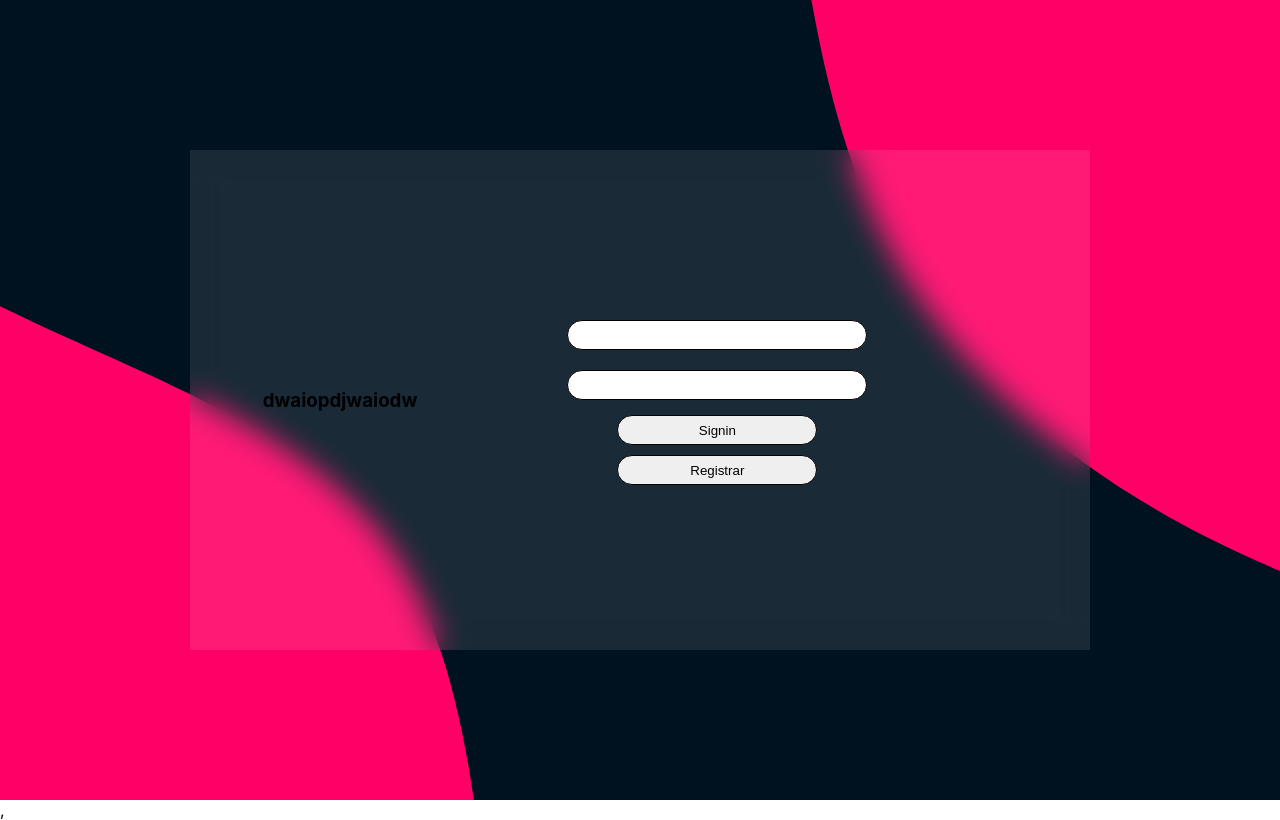
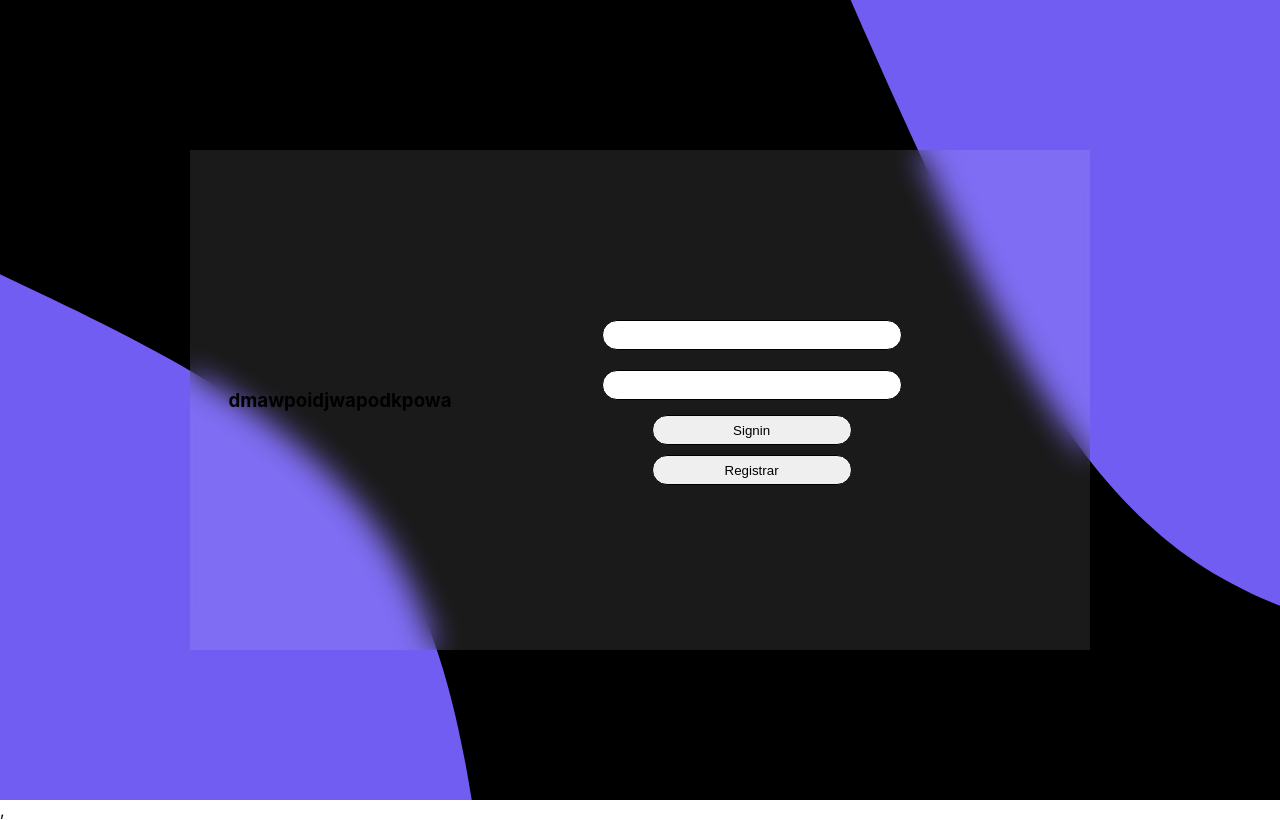
Before and after one commit to brenooliveiranascimento/Drawing-Station-Web, a React (Create React App) app: page / in a window 1280 px wide. Built offline with nearby package versions, Linux system fonts and the light colour scheme; no server answers; the database is empty.

Commit message:
create ImageCard

```diff
--- a/src/Components/AuthCard/AuthCard.tsx
+++ b/src/Components/AuthComponents/AuthCard/AuthCard.tsx
@@ -1,11 +1,12 @@
 import React from 'react';
 import AuthFormComponent from '../AuthForm/AuthFormComponent';
+import ImageCard from '../ImageAuht/ImageCard';
 import { CardContainer } from './AuthCardStyle';
 
 function AuthCard() {
   return (
     <CardContainer>
-      <h1>dwaiopdjwaiodw</h1>
+      <ImageCard />
       <AuthFormComponent />
     </CardContainer>
   );
--- /dev/null
+++ b/src/Components/AuthComponents/ImageAuht/ImageCard.tsx
@@ -0,0 +1,9 @@
+import React from 'react';
+
+function ImageCard() {
+  return (
+    <h1>dmawpoidjwapodkpowa</h1>
+  );
+}
+
+export default ImageCard;
--- a/src/Pages/Auth/Auth.tsx
+++ b/src/Pages/Auth/Auth.tsx
@@ -1,5 +1,5 @@
 import React from 'react';
-import AuthCard from '../../Components/AuthCard/AuthCard';
+import AuthCard from '../../Components/AuthComponents/AuthCard/AuthCard';
 import './styles.css';
 
 function Auth() {
--- a/src/Pages/Auth/styles.css
+++ b/src/Pages/Auth/styles.css
@@ -1,7 +1,7 @@
 .backgroundImage {
   display: flex;
   align-items: center;
-  background: url("../../Assets//waveFundo.svg") fixed center;
+  background: url("../../Assets/newBlob.svg") fixed center;
   justify-content: center;
   width: 100%;
   height: 100vh;
```
Also changed, not shown: src/Components/AuthComponents/AuthForm/AuthFormComponent.tsx (renamed from src/Components/AuthForm/AuthFormComponent.tsx, +2 -5 lines), src/Assets/blob-scene-haikei (3).svg (added), src/Assets/newBlob.svg (added), src/Components/AuthComponents/AuthCard/AuthCardStyle.ts (renamed from src/Components/AuthCard/AuthCardStyle.ts), src/Components/AuthComponents/AuthForm/AuthForm.ts (renamed from src/Components/AuthForm/AuthForm.ts).
